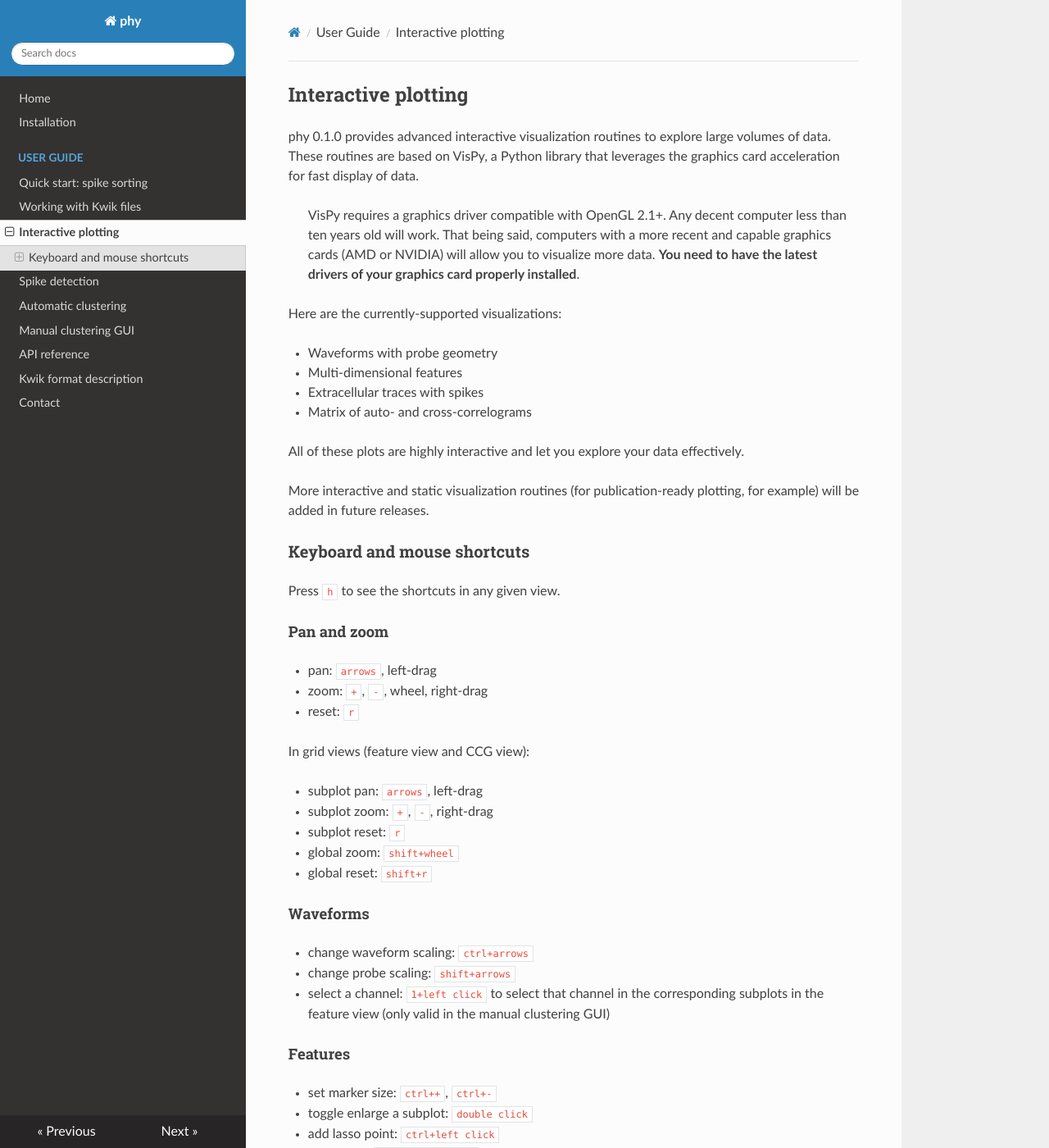
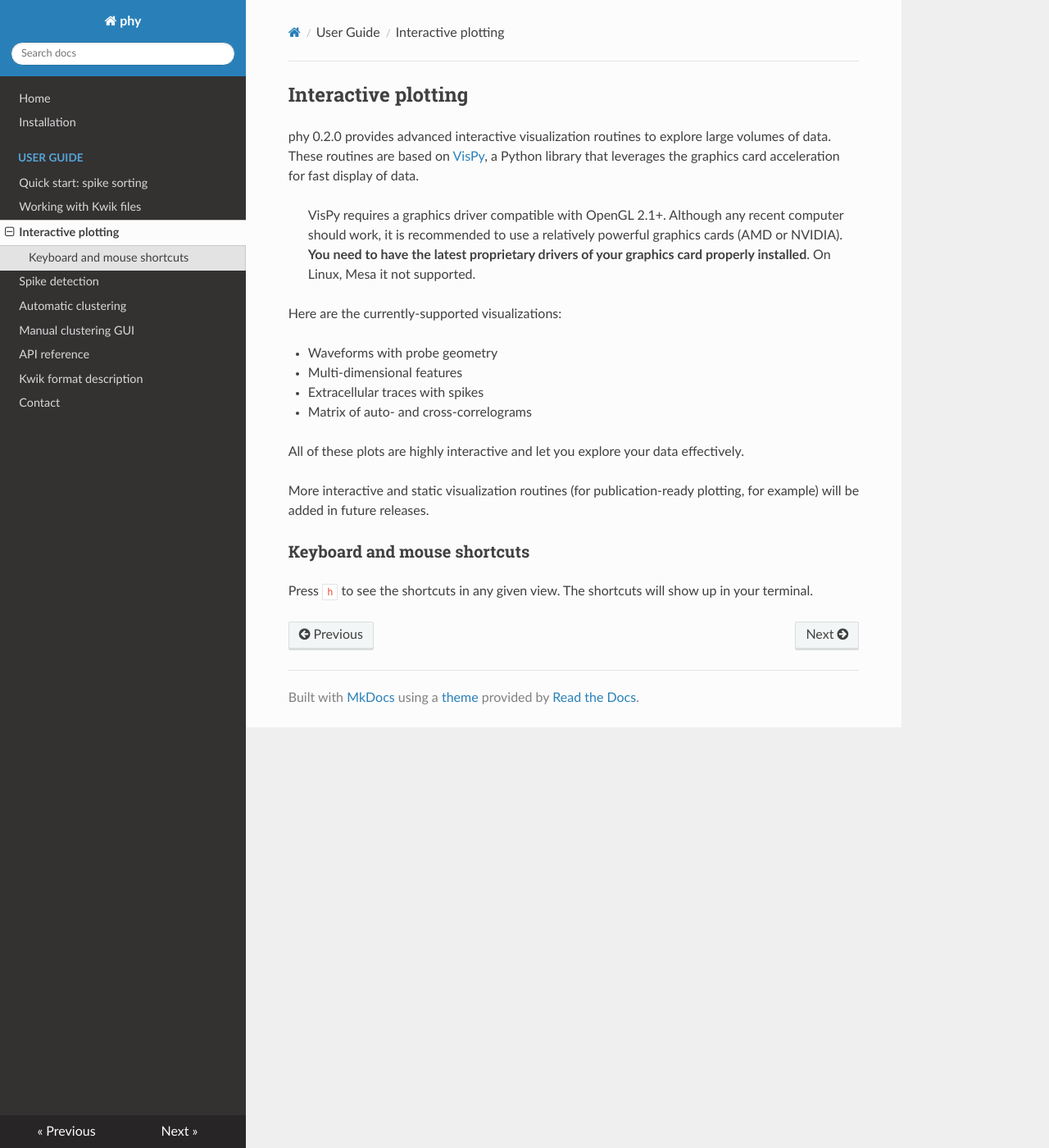
Before and after one commit to kwikteam/phy-doc, an MkDocs documentation site: the page built from docs/plot.md, in a window 1280 px wide and 1400 px high. Shown: the whole window at 82% size. Built offline with MkDocs 1.6.1, drawn with Linux system fonts in a browser that asks for light colours; nearby versions of some CDN libraries; old or Windows-style settings are respelled for this version of MkDocs; some of the changed text lies outside the part shown.

Commit message:
Updated plot doc.

```diff
--- a/docs/plot.md
+++ b/docs/plot.md
@@ -1,8 +1,8 @@
 ## Interactive plotting
 
-phy 0.1.0 provides advanced interactive visualization routines to explore large volumes of data. These routines are based on VisPy, a Python library that leverages the graphics card acceleration for fast display of data.
+phy 0.2.0 provides advanced interactive visualization routines to explore large volumes of data. These routines are based on [VisPy](http://vispy.org/), a Python library that leverages the graphics card acceleration for fast display of data.
 
-> VisPy requires a graphics driver compatible with OpenGL 2.1+. Any decent computer less than ten years old will work. That being said, computers with a more recent and capable graphics cards (AMD or NVIDIA) will allow you to visualize more data. **You need to have the latest drivers of your graphics card properly installed**.
+> VisPy requires a graphics driver compatible with OpenGL 2.1+. Although any recent computer should work, it is recommended to use a relatively powerful graphics cards (AMD or NVIDIA). **You need to have the latest proprietary drivers of your graphics card properly installed**. On Linux, Mesa it not supported.
 
 Here are the currently-supported visualizations:
 
@@ -17,39 +17,4 @@ More interactive and static visualization routines (for publication-ready plotti
 
 ### Keyboard and mouse shortcuts
 
-Press `h` to see the shortcuts in any given view.
-
-#### Pan and zoom
-
-* pan: `arrows`, left-drag
-* zoom: `+`, `-`, wheel, right-drag
-* reset: `r`
-
-In grid views (feature view and CCG view):
-
-* subplot pan: `arrows`, left-drag
-* subplot zoom: `+`, `-`, right-drag
-* subplot reset: `r`
-* global zoom: `shift+wheel`
-* global reset: `shift+r`
-
-#### Waveforms
-
-* change waveform scaling: `ctrl+arrows`
-* change probe scaling: `shift+arrows`
-* select a channel: `1+left click` to select that channel in the corresponding subplots in the feature view (only valid in the manual clustering GUI)
-
-#### Features
-
-* set marker size: `ctrl++`, `ctrl+-`
-* toggle enlarge a subplot: `double click`
-* add lasso point: `ctrl+left click`
-* clear lasso: `ctrl+right click`
-
-#### Traces
-
-* change channel scale: `ctrl+up`, `ctrl+down`
-* scroll: `ctrl+arrows`
-* fast scroll: `shift+arrows`
-
-#### Correlograms
+Press `h` to see the shortcuts in any given view. The shortcuts will show up in your terminal.
```
